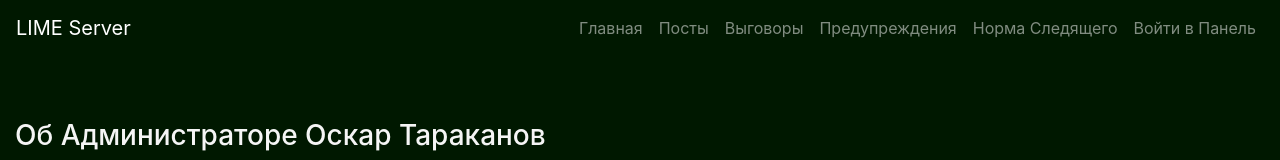
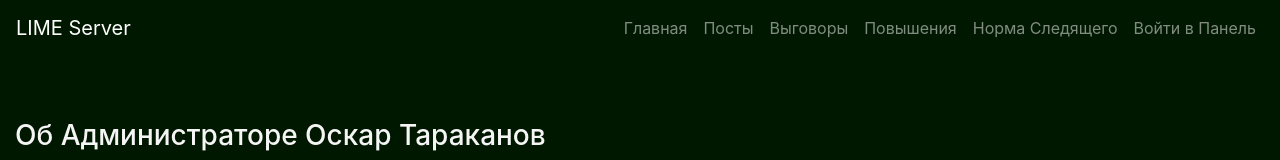
Before and after one commit to crazyadminbr/norma, a plain HTML site: page home.html in a window 1280 px wide. Shown: the top 160 px of the page. Drawn offline with nearby package versions, Linux system fonts and the light colour scheme.

Commit message:
Update home.html

```diff
--- a/home.html
+++ b/home.html
@@ -35,7 +35,7 @@
                     <a class="nav-link" href="https://actyor-lime-secretadmin2345.netlify.app/vig/vig">Выговоры</a>
                 </li>
                 <li class="nav-item">
-                    <a class="nav-link" href="#">Предупреждения</a>
+                    <a class="nav-link" href="#">Повышения</a>
                 </li>
                 <li class="nav-item">
                     <a class="nav-link" href="#">Норма Следящего</a>
```
